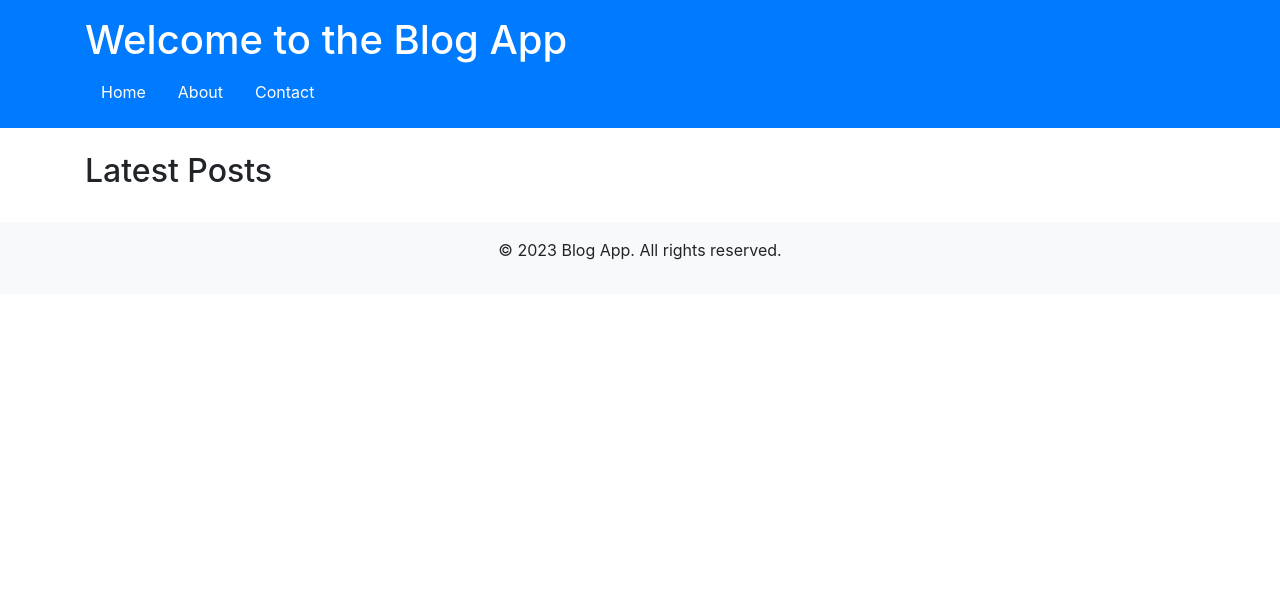
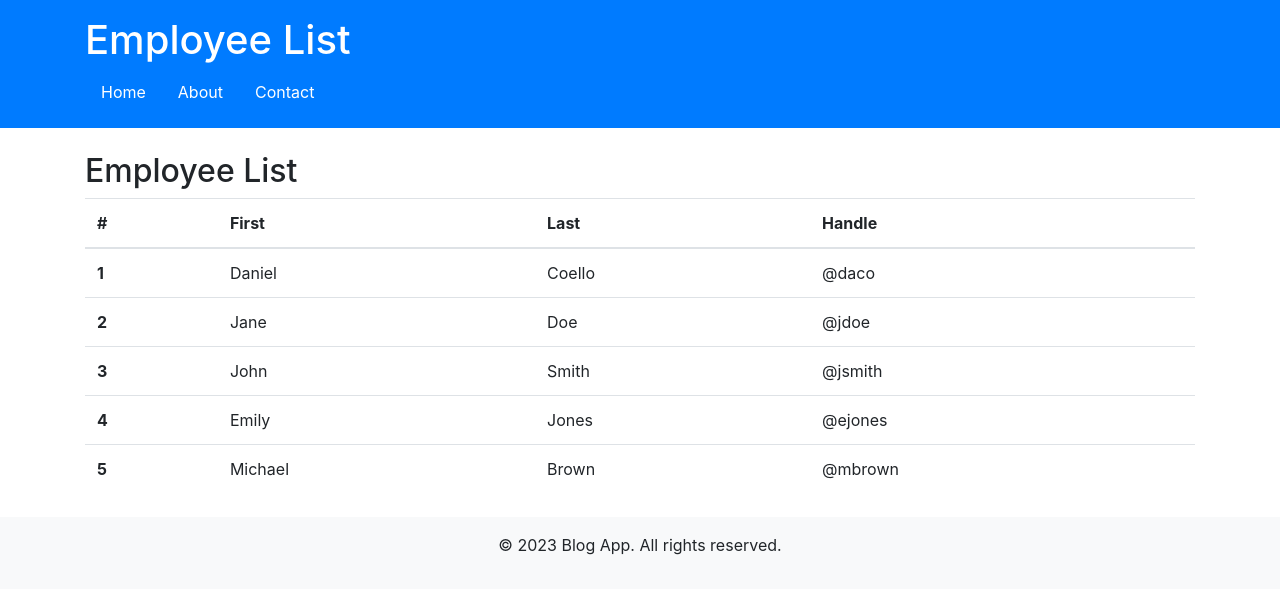
Before and after one commit to dadejecova/Employee_Directory, a Django app: page / in a window 1280 px wide. Shown: the top 594 px of the page. Run offline with Django 5.2, Linux system fonts and the light colour scheme; some libraries are stand-ins or nearby versions.

Commit message:
HTML update
Change the basic for an "employee list"

```diff
--- a/templates/home.html
+++ b/templates/home.html
@@ -3,14 +3,14 @@
 <head>
     <meta charset="UTF-8">
     <meta name="viewport" content="width=device-width, initial-scale=1.0">
-    <title>Home - Blog App</title>
+    <title>Employee List - Blog App</title>
     <!-- Bootstrap CSS -->
     <link href="https://stackpath.bootstrapcdn.com/bootstrap/4.5.2/css/bootstrap.min.css" rel="stylesheet">
 </head>
 <body>
     <header class="bg-primary text-white p-3">
         <div class="container">
-            <h1>Welcome to the Blog App</h1>
+            <h1>Employee List</h1>
             <nav>
                 <ul class="nav">
                     <li class="nav-item"><a class="nav-link text-white" href="/">Home</a></li>
@@ -21,15 +21,49 @@
         </div>
     </header>
     <main class="container mt-4">
-        <h2>Latest Posts</h2>
-        <ul class="list-group">
-            {% for post in posts %}
-                <li class="list-group-item">
-                    <h3><a href="/post/{{ post.id }}">{{ post.title }}</a></h3>
-                    <p>{{ post.excerpt }}</p>
-                </li>
-            {% endfor %}
-        </ul>
+        <h2>Employee List</h2>
+        <table class="table">
+            <thead>
+                <tr>
+                    <th>#</th>
+                    <th>First</th>
+                    <th>Last</th>
+                    <th>Handle</th>
+                </tr>
+            </thead>
+            <tbody>
+                <tr>
+                    <th scope="row">1</th>
+                    <td>Daniel</td>
+                    <td>Coello</td>
+                    <td>@daco</td>
+                </tr>
+                <tr>
+                    <th scope="row">2</th>
+                    <td>Jane</td>
+                    <td>Doe</td>
+                    <td>@jdoe</td>
+                </tr>
+                <tr>
+                    <th scope="row">3</th>
+                    <td>John</td>
+                    <td>Smith</td>
+                    <td>@jsmith</td>
+                </tr>
+                <tr>
+                    <th scope="row">4</th>
+                    <td>Emily</td>
+                    <td>Jones</td>
+                    <td>@ejones</td>
+                </tr>
+                <tr>
+                    <th scope="row">5</th>
+                    <td>Michael</td>
+                    <td>Brown</td>
+                    <td>@mbrown</td>
+                </tr>
+            </tbody>
+        </table>
     </main>
     <footer class="bg-light text-center p-3 mt-4">
         <p>&copy; 2023 Blog App. All rights reserved.</p>
```
